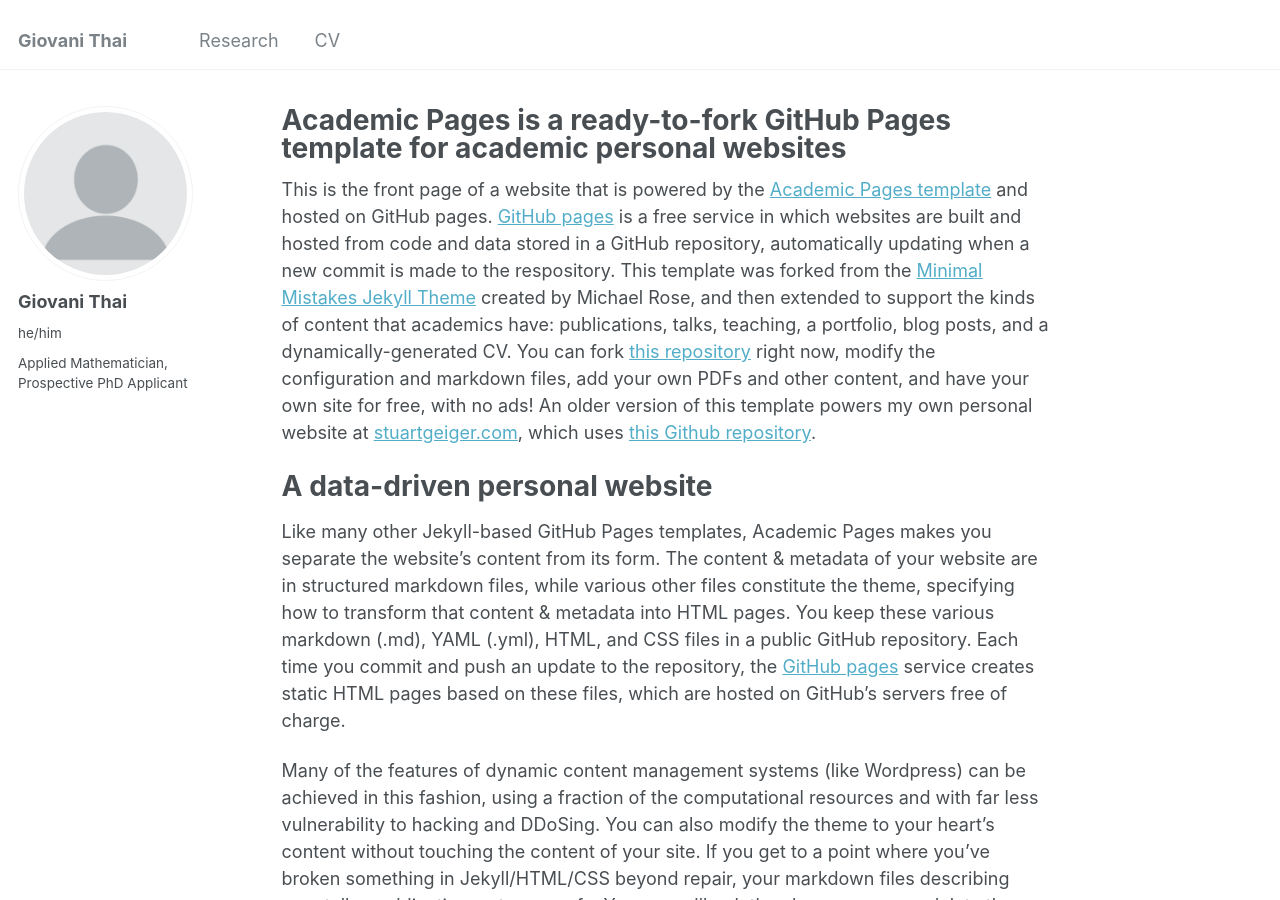
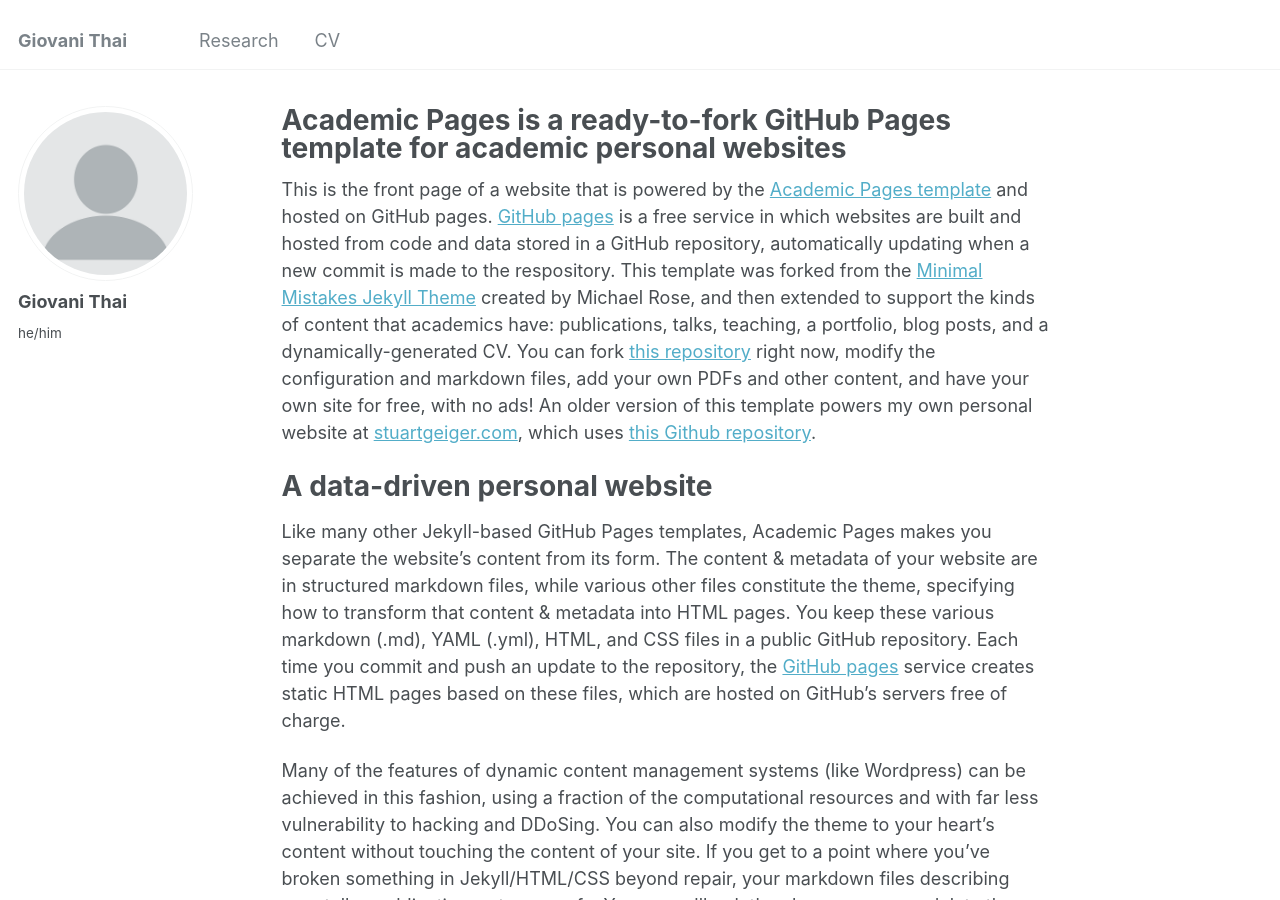
Before and after one commit to GioThai/giothai.github.io, a Jekyll site: the page built from _pages/about.md, in a window 1280 px wide and 900 px high. Built offline with Jekyll 4.4.1, drawn with Linux system fonts in a browser that asks for light colours.

Commit message:
Update _config.yml

```diff
--- a/_config.yml
+++ b/_config.yml
@@ -12,9 +12,9 @@
 title_separator          : "-"
 name                     : &name "Your Name"
 description              : &description "personal description"
-url                      : https://academicpages.github.io # the base hostname & protocol for your site e.g. "https://mmistakes.github.io"
+url                      : https://giothai.github.io # the base hostname & protocol for your site e.g. "https://mmistakes.github.io"
 baseurl                  : "" # the subpath of your site, e.g. "/blog"
-repository               : "academicpages/academicpages.github.io"
+repository               : "GioThai/giothai.github.io"
 
 # Site Author - The following control what appear as part of the author content on the side bar.
 #               If a field is blank the icon and link will not appear, otherwise it will be shown.
@@ -24,7 +24,7 @@
   avatar           : "profile.png"
   name             : "Giovani Thai"
   pronouns         :  "he/him"
-  bio              : "Applied Mathematician, \n Prospective PhD Applicant"
+  #bio              : "Applied Mathematician, Prospective PhD Applicant"
   #location         : "Earth"
   #employer         : "Cal Poly State University"
   uri              : # URL
```
